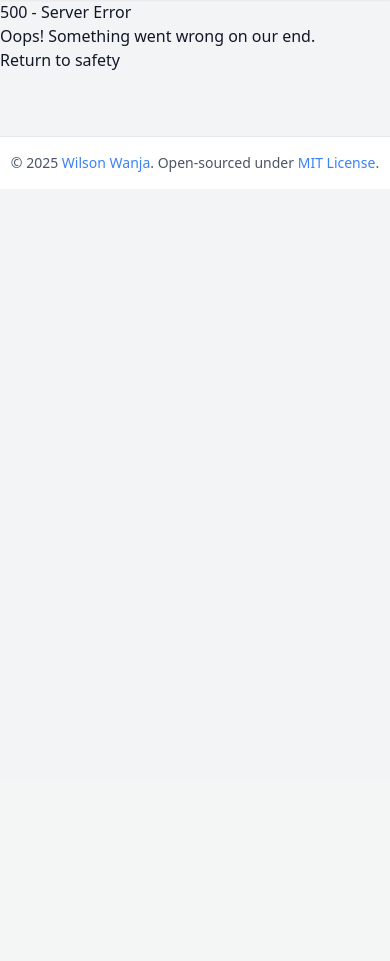
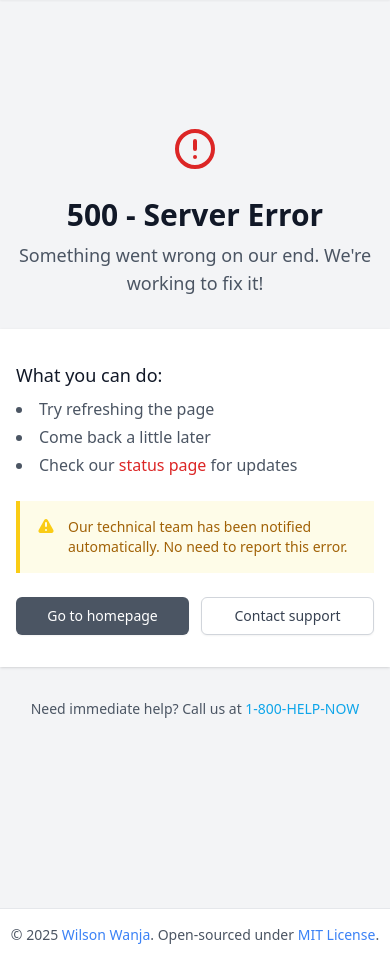
Before and after one commit to wanjaswilly/slim-s3, a PHP site: template templates/errors/500.twig in a window 390 px wide. Shown: the part 65-1026 px from the top of the page. Before the commit the page ends 237 px from the top, so only its background shows below. Run offline with PHP 8.4, Linux system fonts and the light colour scheme; the template is opened without the code that fills it, so the values that code supplies are empty; some libraries are stand-ins or nearby versions.

Commit message:
fixed error-500 page & added a test route: /test-500

```diff
--- a/routes/web.php
+++ b/routes/web.php
@@ -17,4 +17,7 @@ return function (App $app) {
             return $view->render($response, "pages/{$template}.twig");
         });
     }
+    $app->get('/test-500', function ($request, $response) {
+        throw new \Exception("Intentional test error");
+    });
 };
--- a/templates/errors/500.twig
+++ b/templates/errors/500.twig
@@ -1,8 +1,69 @@
 {% extends "layout.twig" %}
-{% block title %}Server Error
+{% block title %}Server Error |
+	{{ parent() }}
 {% endblock %}
+
 {% block content %}
-	<h1>500 - Server Error</h1>
-	<p>Oops! Something went wrong on our end.</p>
-	<a href="/">Return to safety</a>
+	<div class="min-h-screen flex flex-col justify-center py-12 sm:px-6 lg:px-8">
+		<div class="sm:mx-auto sm:w-full sm:max-w-md">
+			<div class="text-center">
+				<svg class="mx-auto h-12 w-12 text-red-600" fill="none" viewbox="0 0 24 24" stroke="currentColor">
+					<path stroke-linecap="round" stroke-linejoin="round" stroke-width="2" d="M12 8v4m0 4h.01M21 12a9 9 0 11-18 0 9 9 0 0118 0z"/>
+				</svg>
+				<h1 class="mt-6 text-center text-3xl font-extrabold text-gray-900">
+					500 - Server Error
+				</h1>
+				<p class="mt-2 text-center text-lg text-gray-600">
+					Something went wrong on our end. We're working to fix it!
+				</p>
+			</div>
+
+			<div class="mt-8 bg-white py-8 px-4 shadow sm:rounded-lg sm:px-10">
+				<div class="space-y-6">
+					<div>
+						<h2 class="text-lg font-medium text-gray-900">What you can do:</h2>
+						<ul class="mt-2 list-disc list-inside text-gray-600 space-y-1">
+							<li>Try refreshing the page</li>
+							<li>Come back a little later</li>
+							<li>Check our
+								<a href="/status" class="text-red-600 hover:text-red-500">status page</a>
+								for updates</li>
+						</ul>
+					</div>
+
+					<div class="bg-yellow-50 border-l-4 border-yellow-400 p-4">
+						<div class="flex">
+							<div class="flex-shrink-0">
+								<svg class="h-5 w-5 text-yellow-400" xmlns="http://www.w3.org/2000/svg" viewbox="0 0 20 20" fill="currentColor">
+									<path fill-rule="evenodd" d="M8.257 3.099c.765-1.36 2.722-1.36 3.486 0l5.58 9.92c.75 1.334-.213 2.98-1.742 2.98H4.42c-1.53 0-2.493-1.646-1.743-2.98l5.58-9.92zM11 13a1 1 0 11-2 0 1 1 0 012 0zm-1-8a1 1 0 00-1 1v3a1 1 0 002 0V6a1 1 0 00-1-1z" clip-rule="evenodd"/>
+								</svg>
+							</div>
+							<div class="ml-3">
+								<p class="text-sm text-yellow-700">
+									Our technical team has been notified automatically. No need to report this error.
+								</p>
+							</div>
+						</div>
+					</div>
+
+					<div class="mt-6 grid grid-cols-2 gap-3">
+						<a href="/" class="w-full flex justify-center py-2 px-4 border border-transparent rounded-md shadow-sm text-sm font-medium text-white bg-gray-600 hover:bg-gray-700 focus:outline-none focus:ring-2 focus:ring-offset-2 focus:ring-gray-500">
+							Go to homepage
+						</a>
+						<a href="/contact" class="w-full flex justify-center py-2 px-4 border border-gray-300 rounded-md shadow-sm text-sm font-medium text-gray-700 bg-white hover:bg-gray-50 focus:outline-none focus:ring-2 focus:ring-offset-2 focus:ring-red-500">
+							Contact support
+						</a>
+					</div>
+				</div>
+			</div>
+
+			<div class="mt-8 text-center text-sm text-gray-600">
+				<p>Need immediate help? Call us at
+					<a href="tel:+254712345678">
+						<span class="font-medium text-sky-500">1-800-HELP-NOW</span>
+					</a>
+				</p>
+			</div>
+		</div>
+	</div>
 {% endblock %}
```
Also changed, not shown: bootstrap.php (+11 -8 lines), templates/errors/404.twig (+46 -4 lines).
